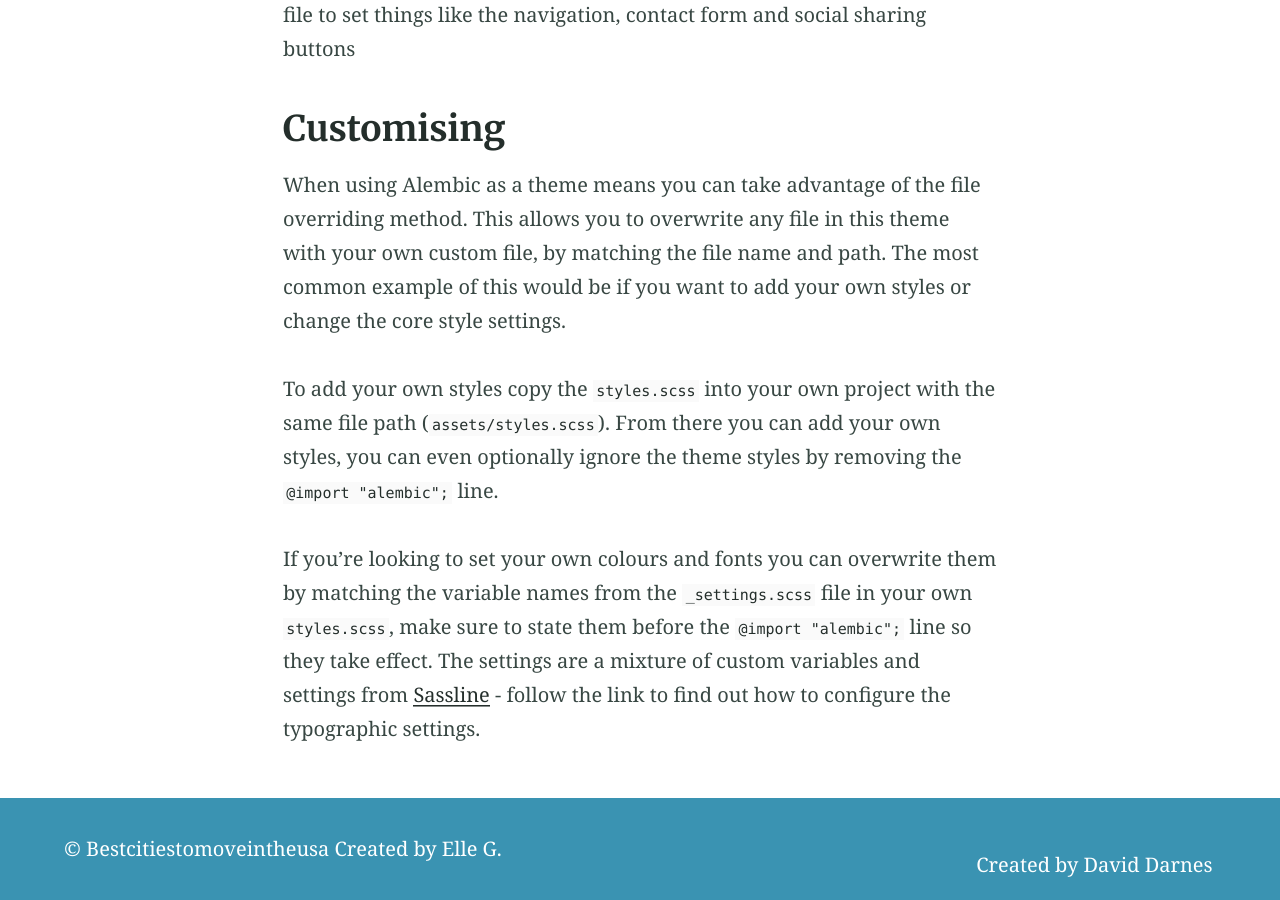
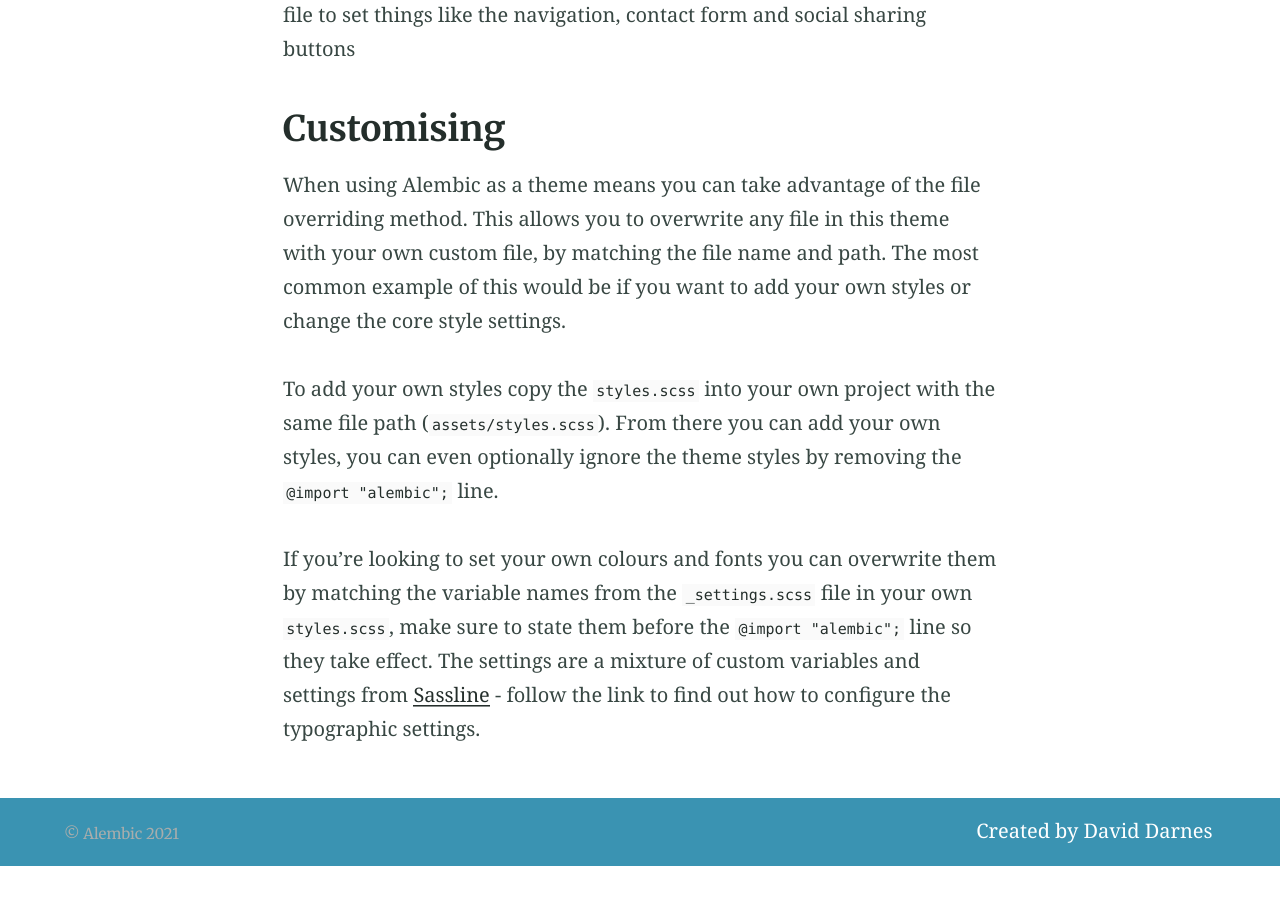
Before and after one commit to Coolweb2go/alembic, a Jekyll site: the page built from index.md, in a window 1280 px wide and 900 px high, scrolled down 4557 px. Built offline with Jekyll 4.4.1, drawn with Linux system fonts in a browser that asks for light colours; after the commit the page ends 5423 px from its top, so only the background shows below that.

Commit message:
Update site-footer.html

```diff
--- a/_includes/site-footer.html
+++ b/_includes/site-footer.html
@@ -1,8 +1,7 @@
 <footer class="footer">
   <div class="container">
     <div class="copyright  typeset">
-<!--       <small class="small">&copy; {{ site.title }} {{ site.time | date: '%Y' }}</small> -->
-      <a href="https://ellegamboa.com/" class="small">&copy; Bestcitiestomoveintheusa Created by Elle G.</small>
+      <small class="small">&copy; {{ site.title }} {{ site.time | date: '%Y' }}</small>
     </div>
 
     {% include nav-footer.html %}
```
